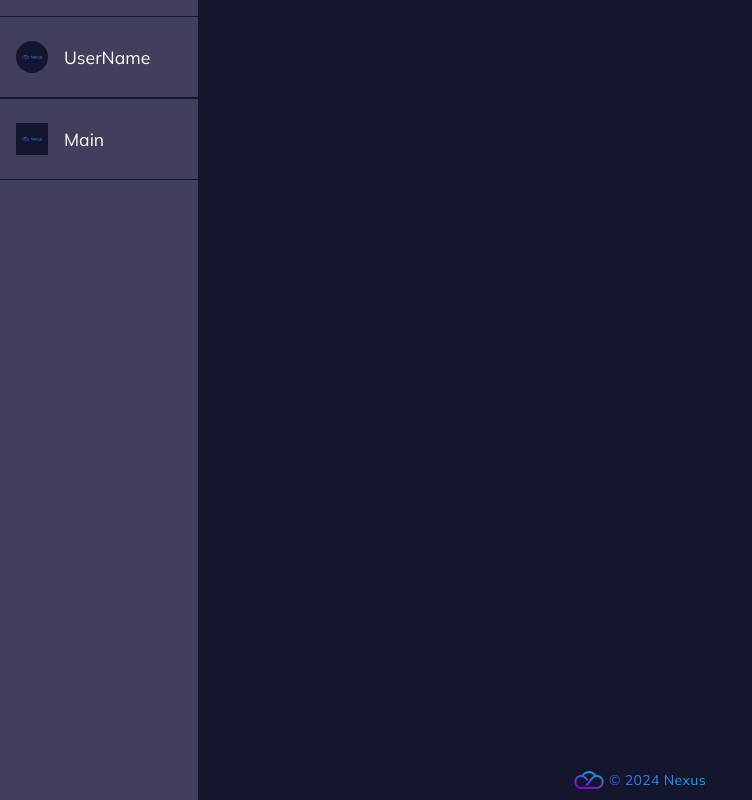
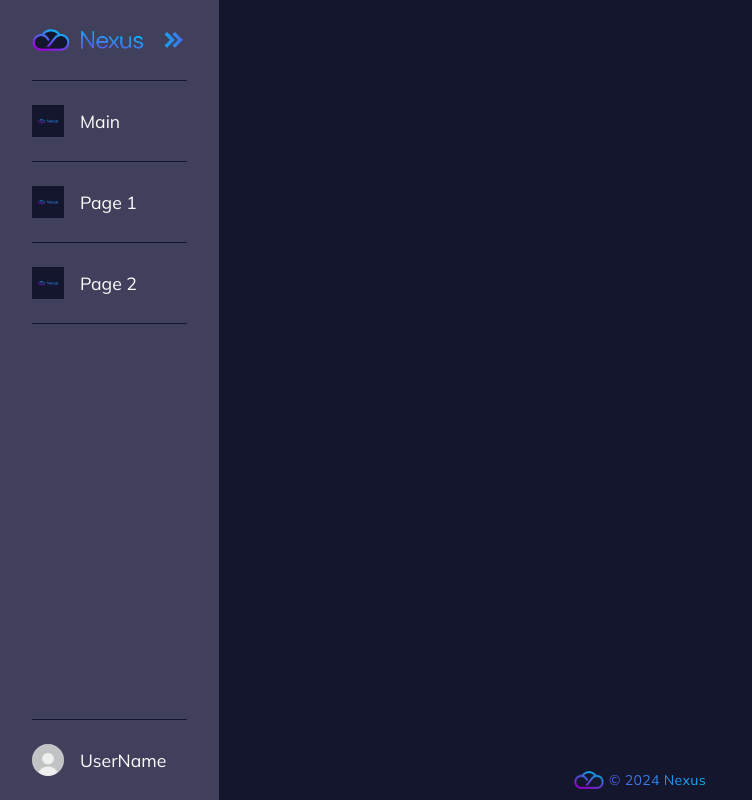
Before and after one commit to Ciollo/Nexus, a PHP site: page /pages/main.html in a window 1280 px wide. Shown: the whole page, without its empty margins (0-752 px from the left). Run offline with PHP 8.4, Linux system fonts and the light colour scheme; some libraries are stand-ins or nearby versions.

Commit message:
started reactive navbar

```diff
--- a/src/assets/css/style.css
+++ b/src/assets/css/style.css
@@ -404,28 +404,49 @@ body {
   background-color: #40405c;
 }
 .header-main .navbar-side .navbar-side-list {
-  width: 100%;
+  height: 100%;
   display: flex;
   justify-content: center;
   list-style: none;
   flex-direction: column;
-  margin-right: 2rem;
+  margin: 0 2rem;
   padding-left: 0;
 }
 .header-main .navbar-side .navbar-side-list .navbar-item {
   border: 1px solid rgb(20, 22, 46);
-  border-style: solid none;
-  padding: 0rem 1rem;
+  border-style: none none solid none;
 }
-.header-main .navbar-side .navbar-side-list .navbar-item :hover {
+.header-main .navbar-side .navbar-side-list .navbar-item:hover {
   cursor: pointer;
 }
+.header-main .navbar-side .navbar-side-list .navbar-item:last-child {
+  margin-top: auto;
+  border-style: solid none none none;
+}
+.header-main .navbar-side .navbar-side-list .navbar-item .nav-title,
 .header-main .navbar-side .navbar-side-list .navbar-item .nav-link {
   display: flex;
   align-items: center;
   justify-content: left;
   height: 5rem;
   text-decoration: none;
+}
+.header-main .navbar-side .navbar-side-list .navbar-item .nav-title .title-img {
+  width: 7rem;
+}
+.header-main .navbar-side .navbar-side-list .navbar-item .nav-title .btn-close-navbar {
+  margin-left: 1rem;
+  font-size: 1.7rem;
+  background-image: linear-gradient(90deg, rgb(79, 95, 229), rgb(13, 176, 246));
+  -webkit-background-clip: text;
+  -moz-background-clip: text;
+  background-clip: text;
+  -webkit-text-fill-color: transparent;
+  -moz-text-fill-color: transparent;
+  transition: all 0.5s ease-in-out;
+}
+.header-main .navbar-side .navbar-side-list .navbar-item .nav-title .btn-navbar-not-active {
+  rotate: 180deg;
 }
 .header-main .navbar-side .navbar-side-list .navbar-item .nav-link:visited {
   color: inherit;
@@ -440,6 +461,23 @@ body {
   margin-left: 1rem;
   font-size: 1.1rem;
   color: #fdfdfd;
+}
+.header-main .navbar-side-active {
+  height: 100vh;
+  background-color: #40405c;
+  position: fixed;
+  z-index: 1000;
+  top: 0;
+  left: 0;
+}
+.header-main .navbar-side-not-active {
+  width: 5%;
+  height: 100vh;
+  background-color: #40405c;
+  position: fixed;
+  z-index: 1000;
+  top: 0;
+  left: 0;
 }
 
 .login-card {
--- a/src/assets/js/pages/main.js
+++ b/src/assets/js/pages/main.js
@@ -0,0 +1,13 @@
+let btnCloseOpenNavbar = document.getElementById('btn-close-open-navbar');
+
+btnCloseOpenNavbar.addEventListener('click', toggleNavbar);
+
+function toggleNavbar() {
+    btnCloseOpenNavbar.classList.toggle('btn-navbar-not-active');
+    btnCloseOpenNavbar.classList.toggle('btn-navbar-active');
+
+    let navbar = document.getElementById('navbar-side');
+    navbar.classList.toggle('navbar-side-not-active');
+    navbar.classList.toggle('navbar-side-active');
+
+};
--- a/src/assets/sass/abstracts/_colors.scss
+++ b/src/assets/sass/abstracts/_colors.scss
@@ -16,3 +16,12 @@ $errorRed: #FF0000;
 $borderDefaultColor: #000000;
 
 $linkColorDefault: #0b57d0;
+
+@mixin radiantColor() {
+  background-image: $radiantLogoColor;
+  -webkit-background-clip: text;
+  -moz-background-clip: text;
+  background-clip: text;
+  -webkit-text-fill-color: transparent;
+  -moz-text-fill-color: transparent;
+}
--- a/src/assets/sass/layout/_footer.scss
+++ b/src/assets/sass/layout/_footer.scss
@@ -17,12 +17,7 @@
     }
 
     span {
-        background-image: $radiantLogoColor;
-        -webkit-background-clip: text;
-        -moz-background-clip: text;
-        background-clip: text;
-        -webkit-text-fill-color: transparent;
-        -moz-text-fill-color: transparent;
+        @include radiantColor;
         font-size: 14px;
         font-weight: 400;
         letter-spacing: 0.025em;
--- a/src/assets/sass/layout/_header.scss
+++ b/src/assets/sass/layout/_header.scss
@@ -18,14 +18,6 @@
 }
 
 .header {
-    // display: flex;
-    // justify-content: space-between;
-    // align-items: center;
-    // position: ative;
-    // width: 100%;
-    // text-align: center;
-    // margin-top: 0px;
-
     padding: 0 80px;
     display: flex;
     align-items: center;
@@ -87,15 +79,6 @@
                         0 0 70px $logoColor,
                 }
             }
-
-            // .icon-navbar {
-            //     &:hover {
-            //         text-shadow:
-            //             0 0 1px $logoColor,
-            //             0 0 70px $logoColor,
-            //     }
-
-            // }
         }
     }
 
@@ -143,30 +126,58 @@
         background-color: #40405c;
 
         .navbar-side-list {
-            width: 100%;
+            height: 100%;
             display: flex;
             justify-content: center;
             list-style: none;
             flex-direction: column;
-            margin-right: 2rem;
+            margin: 0 2rem;
             padding-left: 0;
 
             .navbar-item {
                 border: 1px solid $default-background;
-                border-style: solid none;
-                padding: 0rem 1rem;
+                border-style: none none solid none;
 
-                :hover {
+                &:hover {
                     cursor: pointer;
                 }
 
+                &:last-child {
+                    margin-top: auto;
+                    border-style: solid none none none;
+                }
+
+                .nav-title,
                 .nav-link {
                     display: flex;
                     align-items: center;
                     justify-content: left;
                     height: 5rem;
                     text-decoration: none;
+                }
 
+                .nav-title {
+
+                    .title-img {
+                        width: 7rem;
+                    }
+
+                    .btn-close-navbar {
+                        margin-left: 1rem;
+                        font-size: 1.7rem;
+                        @include radiantColor;
+                        transition: all 0.5s ease-in-out;
+                    }
+
+                    .btn-navbar-not-active {
+                        rotate: 180deg;
+                    }
+
+                    .btn-navbar-active {
+                    }
+                }
+
+                .nav-link {
                     &:visited {
                         color: inherit;
                     }
@@ -189,4 +200,23 @@
             }
         }
     }
+
+    .navbar-side-active {
+        height: 100vh;
+        background-color: #40405c;
+        position: fixed;
+        z-index: 1000;
+        top: 0;
+        left: 0;
+    }
+
+    .navbar-side-not-active {
+        width: 5%;
+        height: 100vh;
+        background-color: #40405c;
+        position: fixed;
+        z-index: 1000;
+        top: 0;
+        left: 0;
+    }
 }
--- a/src/pages/main.html
+++ b/src/pages/main.html
@@ -13,15 +13,12 @@
     <div class="page-container">
         <div class="content-wrap">
             <header class="header-main no-cursor-effect">
-                <nav class="navbar-side">
+                <nav class="navbar-side navbar-side-active" id="navbar-side">
                     <ul class=" navbar-side-list">
                         <li class="navbar-item">
-                            <a class="nav-link" href="user.html">
-                                <img src="/src/assets/images/nexus_logo.png" alt="user-pfp" class="user-pfp link-img">
-                                <!-- TODO GOING TO DO A QUERY TO GET THE USER PFP-->
-                                <span class="nav-link-title">
-                                    UserName
-                                </span>
+                            <a class="nav-title">
+                                <img src="/src/assets/images/Nexus_logo_no_bg.png" alt="title nexus" class="title-img">
+                                <i class='bx bxs-chevrons-left btn-close-navbar btn-navbar-not-active' id="btn-close-open-navbar"></i>
                             </a>
                         </li>
                         <li class="navbar-item">
@@ -32,7 +29,31 @@
                                 </span>
                             </a>
                         </li>
-
+                        <li class="navbar-item">
+                            <a class="nav-link" href="main.html">
+                                <img src="/src/assets/images/nexus_logo.png" alt="user-pfp" class="link-img">
+                                <span class="nav-link-title">
+                                    Page 1
+                                </span>
+                            </a>
+                        </li>
+                        <li class="navbar-item">
+                            <a class="nav-link" href="main.html">
+                                <img src="/src/assets/images/nexus_logo.png" alt="user-pfp" class="link-img">
+                                <span class="nav-link-title">
+                                    Page 2
+                                </span>
+                            </a>
+                        </li>
+                        <li class="navbar-item">
+                            <a class="nav-link" href="user.html">
+                                <img src="/src/assets/images/default_pfp.jpg" alt="user-pfp" class="user-pfp link-img">
+                                <!-- TODO GOING TO DO A QUERY TO GET THE USER PFP-->
+                                <span class="nav-link-title">
+                                    UserName
+                                </span>
+                            </a>
+                        </li>
                     </ul>
                 </nav>
             </header>
```
Also changed, not shown: src/assets/css/style.min.css, src/assets/images/default_pfp.jpg (added), 2 other files.
